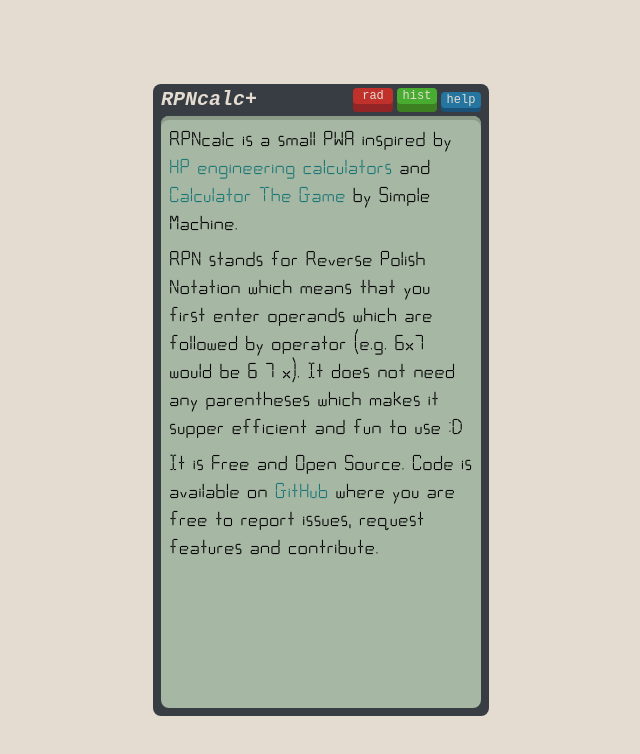
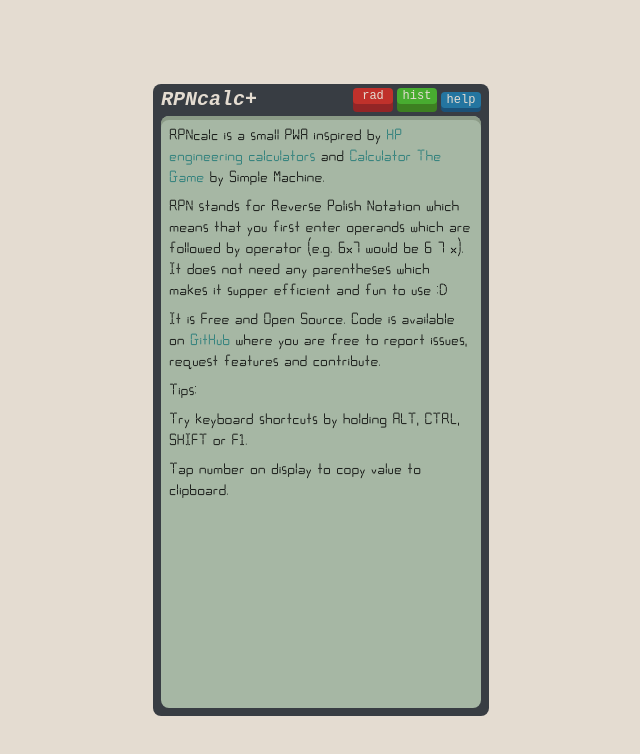
Before and after one commit to radulle/rpncalcplus, a React (Create React App) app: page / in a window 1280 px wide. Both pictures are taken after a click on the button "help". Shown: the top 754 px of the page, without its empty margins (319-959 px from the left). Built offline with nearby package versions, Linux system fonts and the light colour scheme.

Commit message:
add tips section to help

```diff
--- a/src/Help.tsx
+++ b/src/Help.tsx
@@ -8,7 +8,7 @@ export default function Help() {
         <a
           rel="noopener noreferrer"
           target="_blank"
-          href="https://www.hpmuseum.org/"
+          href="https://www.hpmuseum.org"
         >
           HP engineering calculators
         </a>{" "}
@@ -16,7 +16,7 @@ export default function Help() {
         <a
           rel="noopener noreferrer"
           target="_blank"
-          href="http://www.simplemachine.co/game/calculator-the-game/"
+          href="http://www.simplemachine.co/game/calculator-the-game"
         >
           Calculator The Game
         </a>{" "}
@@ -39,6 +39,9 @@ export default function Help() {
         </a>{" "}
         where you are free to report issues, request features and contribute.
       </p>
+      <p>Tips:</p>
+      <p>Try keyboard shortcuts by holding ALT, CTRL, SHIFT or F1.</p>
+      <p>Tap number on display to copy value to clipboard.</p>
     </div>
   )
 }
--- a/src/scss/display.scss
+++ b/src/scss/display.scss
@@ -120,7 +120,7 @@
   .help,
   .history {
     text-align: left;
-    font-size: 1.5rem;
+    font-size: 1.125rem;
     padding: 0.5rem;
     overflow-y: auto;
     height: 100%;
```
